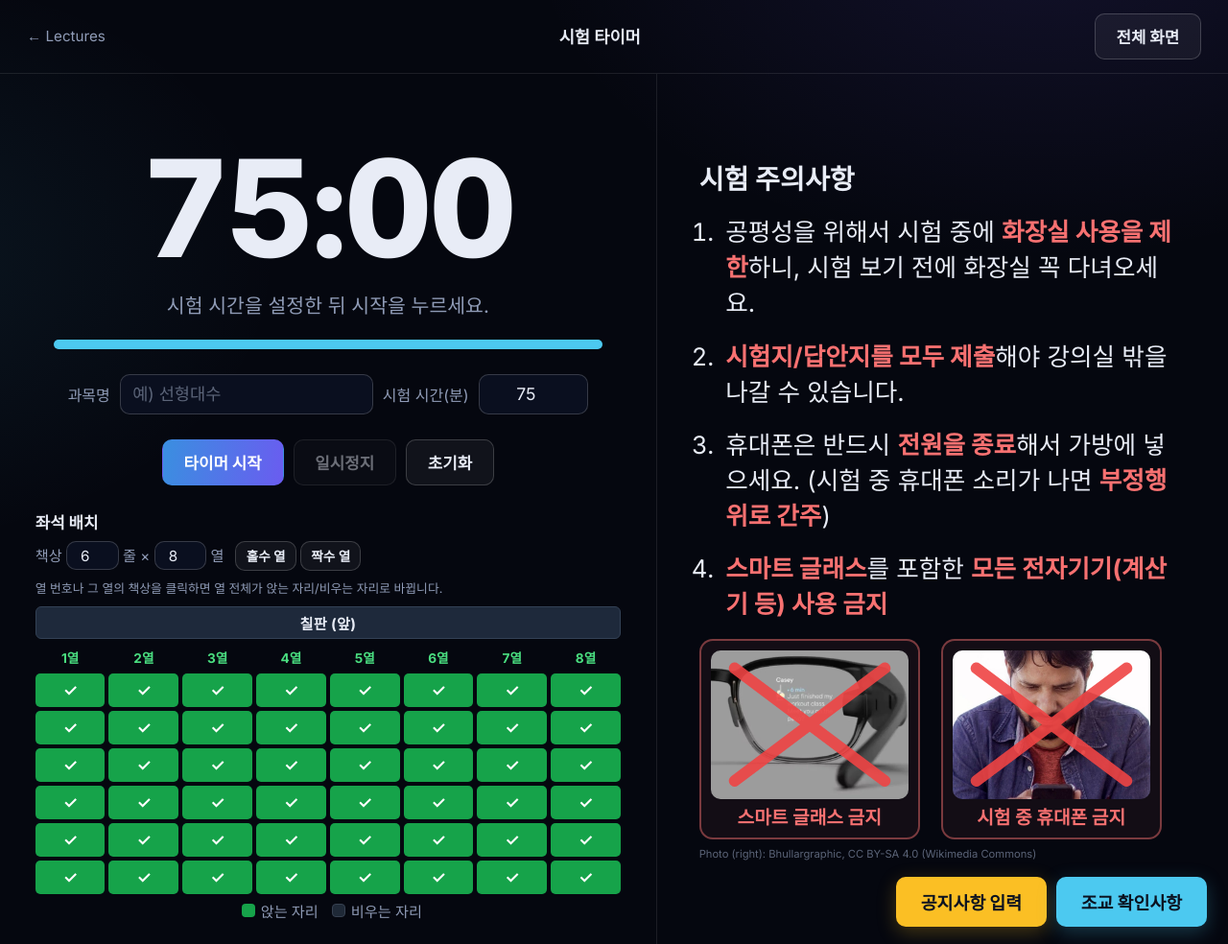
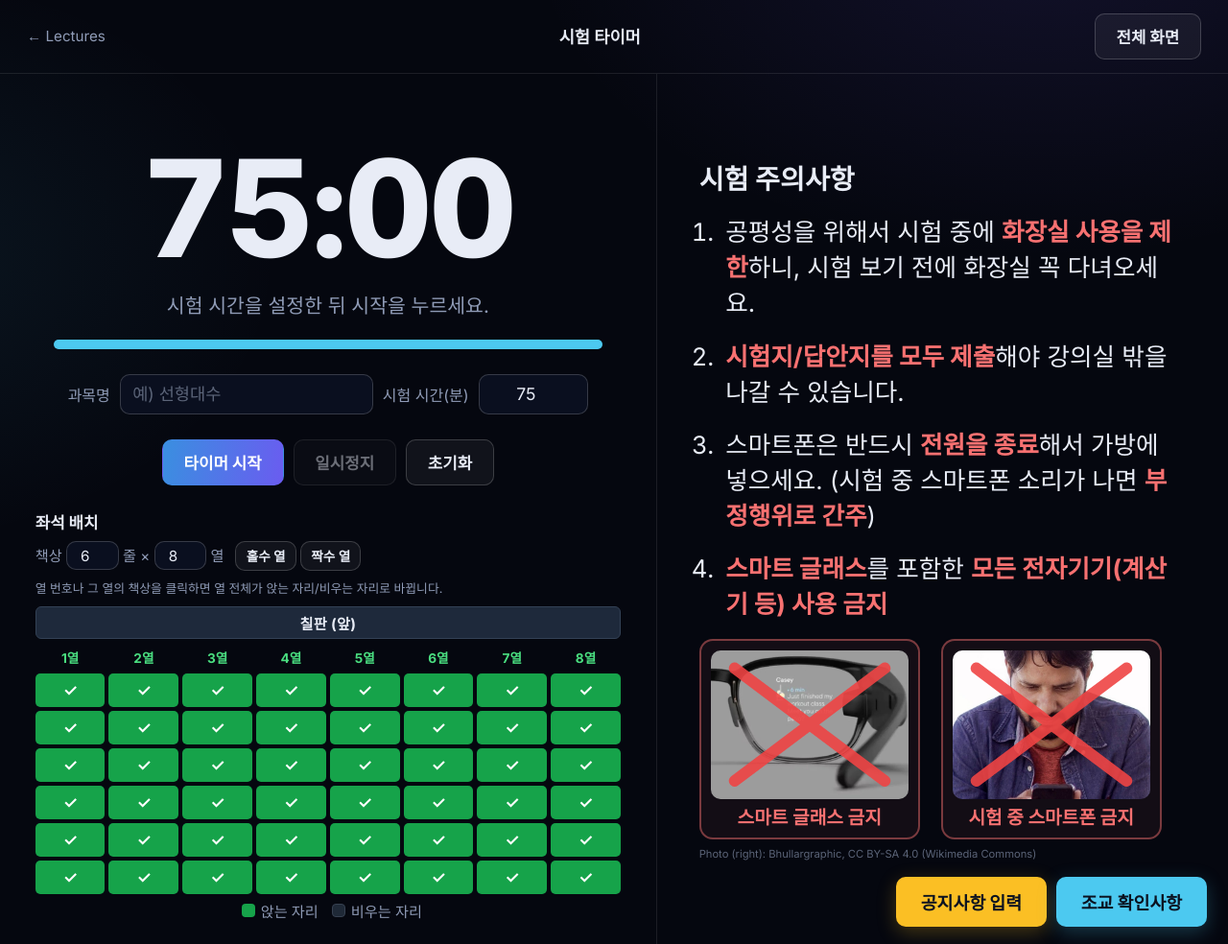
Before and after one commit to hyperx-web/hyperx, a Jekyll site: the page built from lectures/exam-timer/index.html, in a window 1280 px wide. Shown: the whole page at 96% size. Built offline with Jekyll 4.4.1, drawn with Linux system fonts in a browser that asks for light colours; some web fonts are replaced.

Commit message:
Exam timer: 휴대폰 -> 스마트폰
Co-Authored-By: Claude Opus 5.5 <noreply@anthropic.com>

```diff
--- a/lectures/exam-timer/index.html
+++ b/lectures/exam-timer/index.html
@@ -153,7 +153,7 @@ permalink: /lectures/exam-timer/
     <ol>
       <li>공평성을 위해서 시험 중에 <b>화장실 사용을 제한</b>하니, 시험 보기 전에 화장실 꼭 다녀오세요.</li>
       <li><b>시험지/답안지를 모두 제출</b>해야 강의실 밖을 나갈 수 있습니다.</li>
-      <li>휴대폰은 반드시 <b>전원을 종료</b>해서 가방에 넣으세요. (시험 중 휴대폰 소리가 나면 <b>부정행위로 간주</b>)</li>
+      <li>스마트폰은 반드시 <b>전원을 종료</b>해서 가방에 넣으세요. (시험 중 스마트폰 소리가 나면 <b>부정행위로 간주</b>)</li>
       <li><b>스마트 글래스</b>를 포함한 <b>모든 전자기기(계산기 등) 사용 금지</b></li>
     </ol>
     <div class="banned">
@@ -162,8 +162,8 @@ permalink: /lectures/exam-timer/
         <figcaption>스마트 글래스 금지</figcaption>
       </figure>
       <figure>
-        <div class="ph"><img src="{{ '/assets/img/exam/phone-use.jpg' | relative_url }}" alt="시험 중 휴대폰 사용"><svg class="x" viewBox="0 0 100 100" preserveAspectRatio="none"><path d="M12 12 L88 88 M88 12 L12 88"/></svg></div>
-        <figcaption>시험 중 휴대폰 금지</figcaption>
+        <div class="ph"><img src="{{ '/assets/img/exam/phone-use.jpg' | relative_url }}" alt="시험 중 스마트폰 사용"><svg class="x" viewBox="0 0 100 100" preserveAspectRatio="none"><path d="M12 12 L88 88 M88 12 L12 88"/></svg></div>
+        <figcaption>시험 중 스마트폰 금지</figcaption>
       </figure>
     </div>
     <p class="credit">Photo (right): Bhullargraphic, CC BY-SA 4.0 (Wikimedia Commons)</p>
```
